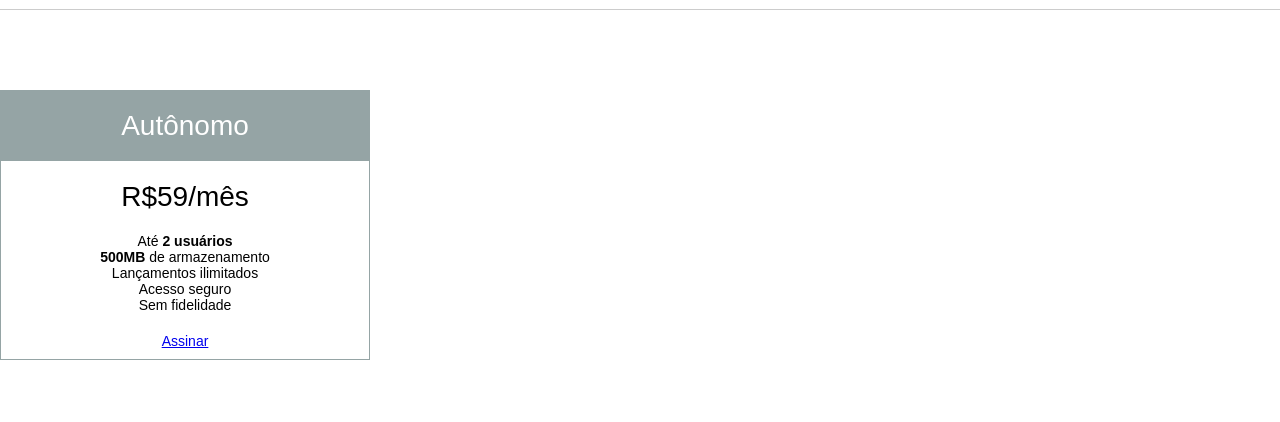
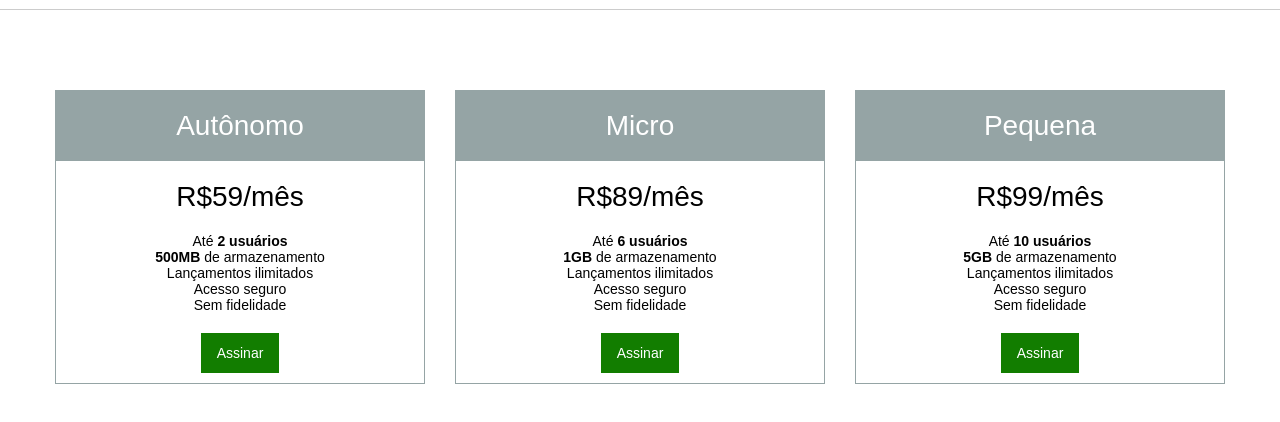
Before and after one commit to AllanCruzX/MyPilas, a plain HTML site: page index.html in a window 1280 px wide. Shown: the part 50-472 px from the top of the page. Drawn offline with Linux system fonts and the light colour scheme.

Commit message:
iniciando responsivo

```diff
--- a/css/estilos.css
+++ b/css/estilos.css
@@ -25,16 +25,25 @@
     padding-right: 15px;
     margin: 0 auto;
 
+
   }
 
   #planos{
     padding: 80px 0;
   }
 
+  #planos{
+   content: "";
+   display: block;
+   clear: both;
+  }
+
   article{
     padding: 10px;
     border: 1px solid #95a4a5;
     width: 370px;
+    float: left;
+    margin-right: 30px;
   }
 
   article > h2 {
@@ -67,3 +76,15 @@
 article > footer {
   text-align: center;
 }
+
+.botao{
+  display: inline-block;
+  background-color: #127d00;
+  color: #fff;
+  padding: 12px 16px;
+  text-decoration: none;
+}
+
+.botao:hover , .botao:focus{
+  background-color:#0e6400;
+}
--- a/index.html
+++ b/index.html
@@ -14,7 +14,7 @@
             </div>
         </header>
         <div id="planos">
-            <div id="container">
+            <div class="container">
               <article>
                 <h2>Autônomo</h2>
                 <div>R$59/mês</div>
@@ -26,9 +26,38 @@
                   <li>Sem fidelidade</li>
                 </ul>
                 <footer>
-                        <a href="assine.html">Assinar</a>
+                  <a href="assine.html" class="botao">Assinar</a>
                 </footer>
+              </article>
 
+              <article>
+                <h2>Micro</h2>
+                <div>R$89/mês</div>
+                <ul>
+                  <li>Até <strong>6 usuários</strong></li>
+                  <li><strong>1GB</strong> de armazenamento</li>
+                  <li>Lançamentos ilimitados</li>
+                  <li>Acesso seguro</li>
+                  <li>Sem fidelidade</li>
+                </ul>
+                <footer>
+                    <a href="assine.html" class="botao">Assinar</a>
+                </footer>
+              </article>
+
+              <article style="margin-right: 0">
+                <h2>Pequena</h2>
+                <div>R$99/mês</div>
+                <ul>
+                  <li>Até <strong>10 usuários</strong></li>
+                  <li><strong>5GB</strong> de armazenamento</li>
+                  <li>Lançamentos ilimitados</li>
+                  <li>Acesso seguro</li>
+                  <li>Sem fidelidade</li>
+                </ul>
+                <footer>
+                    <a href="assine.html" class="botao">Assinar</a>
+                </footer>
               </article>
             </div>
           </div>
```
Lines whose indentation alone changed are shown as unchanged.
